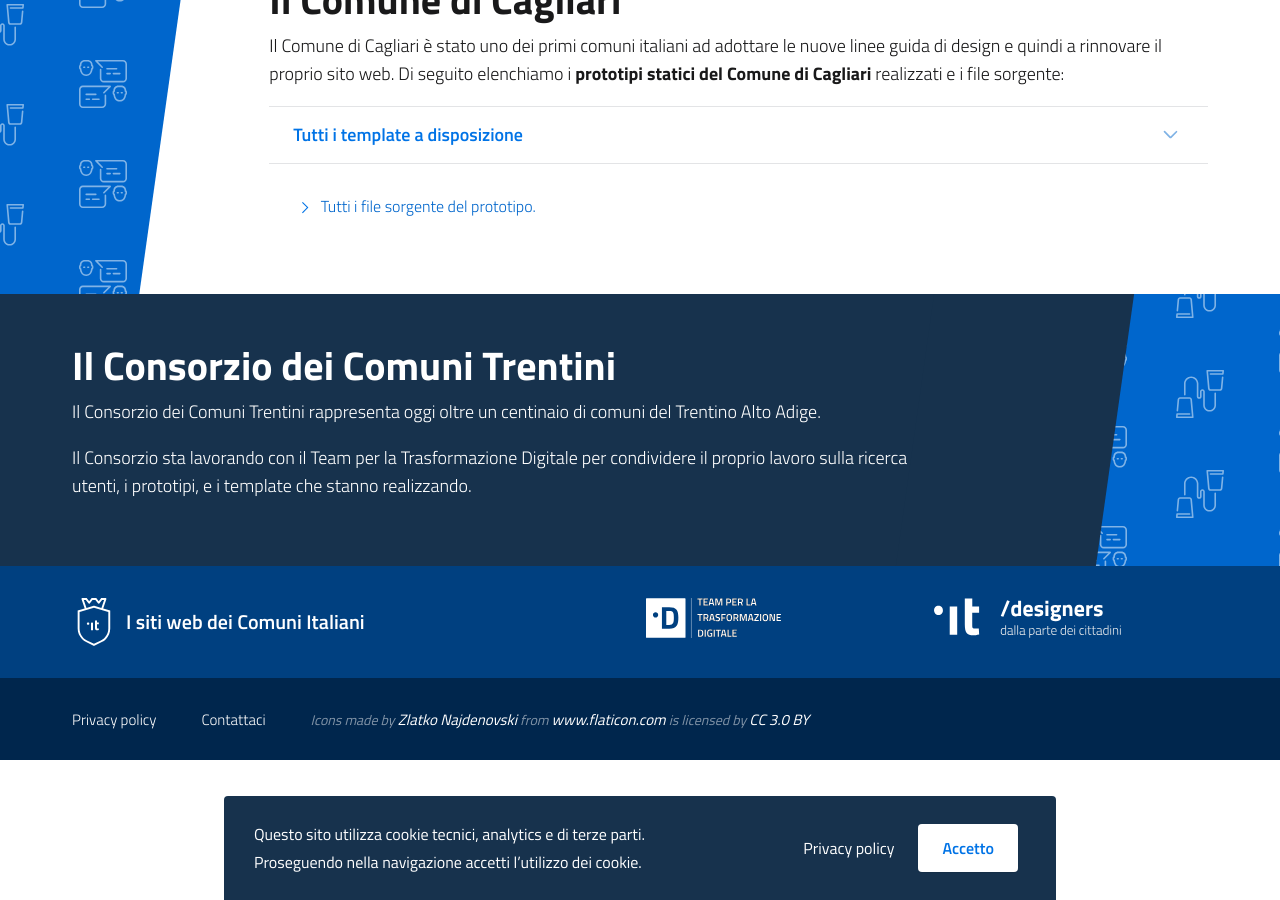
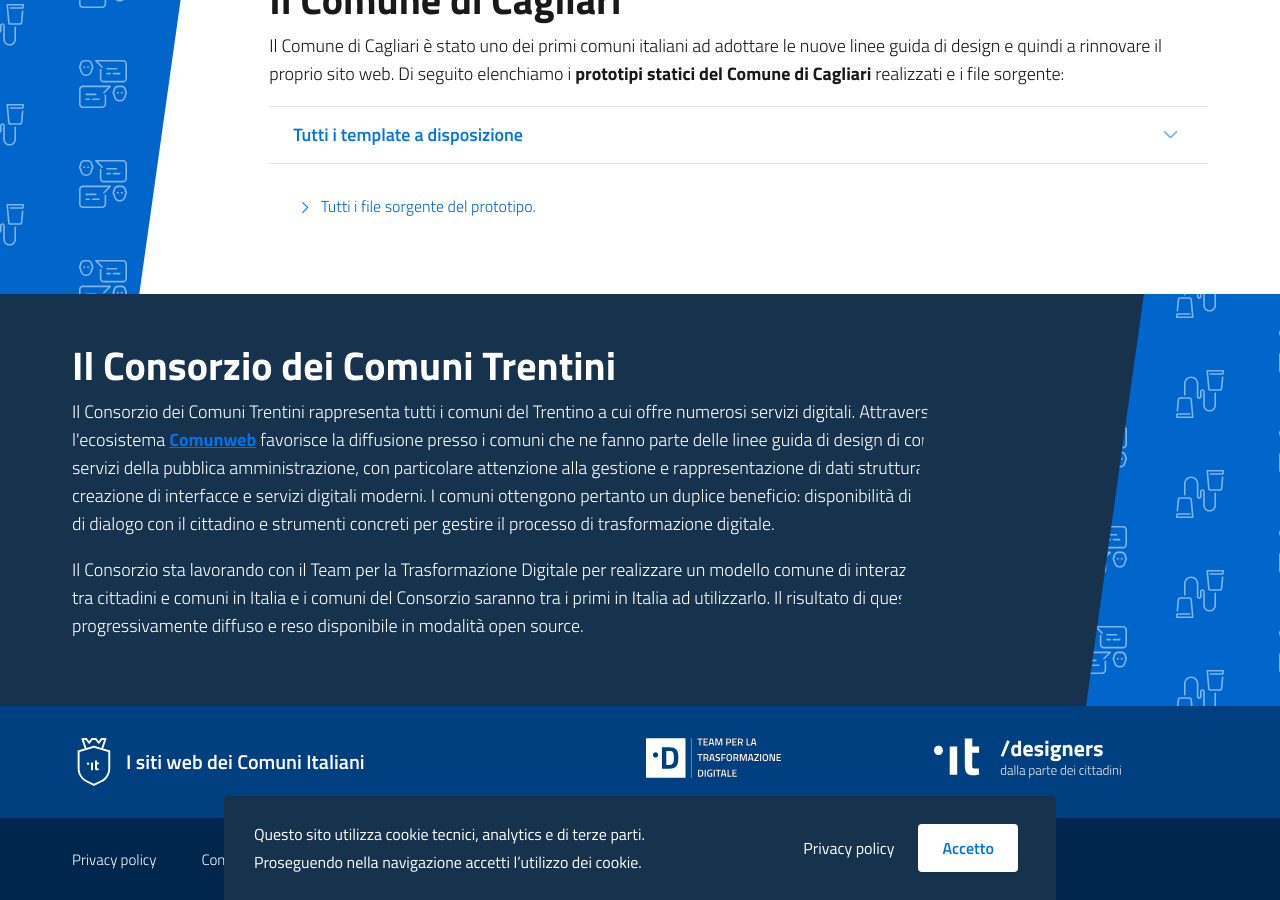
Before and after one commit to italia/design-comuni-prototipi, a Jekyll site: the page built from it/esempi.md, in a window 1280 px wide and 900 px high, scrolled down 688 px. Built offline with Jekyll 4.4.1, drawn with Linux system fonts in a browser that asks for light colours.

Commit message:
update presentazione consorzio

```diff
--- a/it/esempi.md
+++ b/it/esempi.md
@@ -183,8 +183,8 @@
         </div>
         <div class="col-12 col-lg-10 px-4 py-5 order-1 bg-dark">
           <h2>Il Consorzio dei Comuni Trentini</h2>
-          <p>Il Consorzio dei Comuni Trentini rappresenta oggi oltre un centinaio di comuni del Trentino Alto Adige.</p>
-          <p>Il Consorzio sta lavorando con il Team per la Trasformazione Digitale per condividere il proprio lavoro sulla ricerca con gli utenti, i prototipi, e i template che stanno realizzando.</p>
+          <p>Il Consorzio dei Comuni Trentini rappresenta tutti i comuni del Trentino a cui offre numerosi servizi digitali. Attraverso l'ecosistema <a class="font-weight-bold" href="https://www.comunweb.it">Comunweb</a> favorisce la diffusione presso i comuni che ne fanno parte delle linee guida di design di contenuti e servizi della pubblica amministrazione, con particolare attenzione alla gestione e rappresentazione di dati strutturati e alla creazione di interfacce e servizi digitali moderni. I comuni ottengono pertanto un duplice beneficio: disponibilità di nuovi canali di dialogo con il cittadino e strumenti concreti per gestire il processo di trasformazione digitale. </p>
+          <p>Il Consorzio sta lavorando con il Team per la Trasformazione Digitale per realizzare un modello comune di interazione digitale tra cittadini e comuni in Italia e i comuni del Consorzio saranno tra i primi in Italia ad utilizzarlo. Il risultato di questo lavoro sarà progressivamente diffuso e reso disponibile in modalità open source.</p>
         </div>
       </div>
     </div>
```
